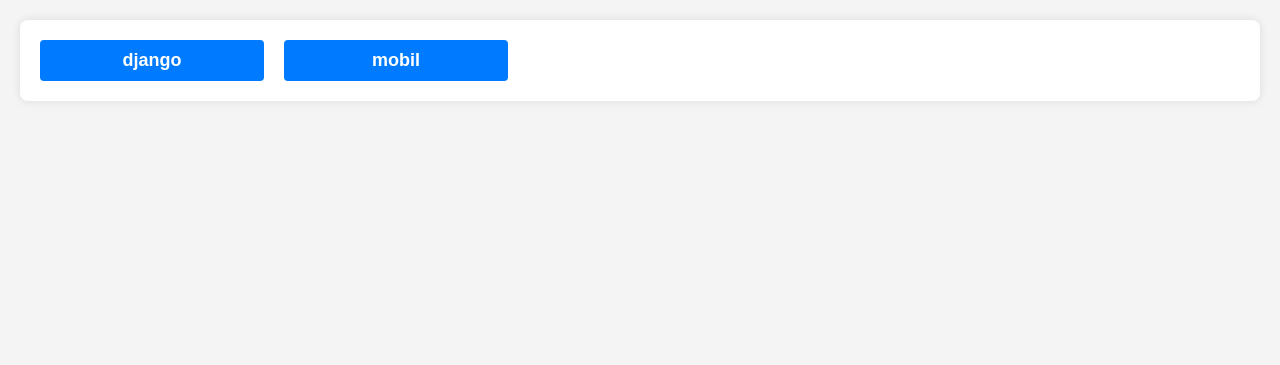
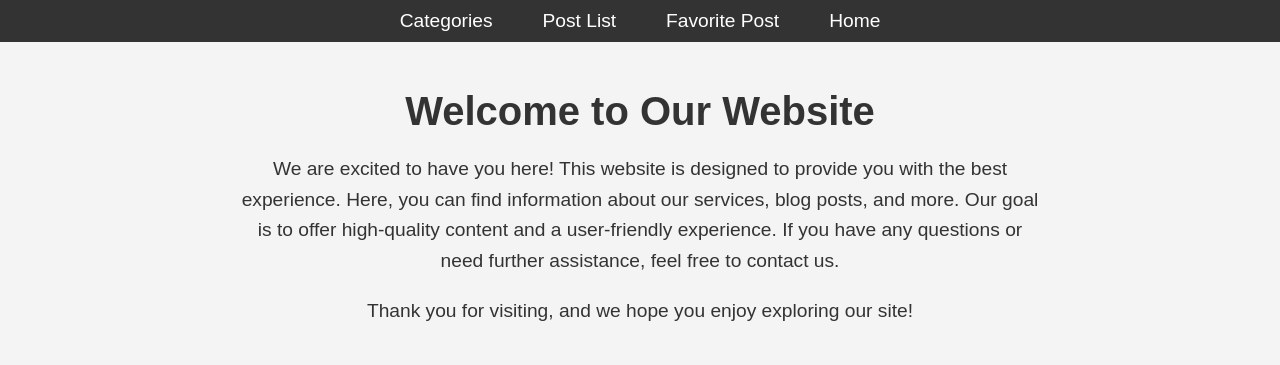
Before and after one commit to mahdi059/blog-project, a Django app: page / in a window 1280 px wide. Shown: the top 365 px of the page. Run offline with Django 5.2, Linux system fonts and the light colour scheme; data comes from the database, SQL or seed files in the repository.

Commit message:
last commit for version 1 . add home page...

```diff
--- a/blog/urls.py
+++ b/blog/urls.py
@@ -1,10 +1,11 @@
 from django.urls import path
 from . import views
 urlpatterns = [
-    path('' , views.post_list , name="list" ),
+    path('posts' , views.post_list , name="list" ),
     path('category/' , views.categories_list , name="category_list" ),
-    path('<int:post_id>/' , views.post_detail , name="detail" ),
+    path('post/<int:post_id>/' , views.post_detail , name="detail" ),
     path('cat/<int:cat_id>/' , views.categories_detail , name="category_detail" ),
-    path('favorite/' , views.favorite_posts , name="favorite_post")
+    path('favorite/' , views.favorite_posts , name="favorite_post"),
+    path('' , views.home , name="home")
 
 ]
--- a/blog/views.py
+++ b/blog/views.py
@@ -60,3 +60,7 @@
     }
 
     return render(request, 'post/favorite.html', context)
+
+def home(request):
+
+    return render(request , "post/home.html")
--- a/static/css/styles.css
+++ b/static/css/styles.css
@@ -265,3 +265,65 @@
     color: #666;
     text-align: center;
 }
+
+/* styles.css */
+.home-container {
+    max-width: 800px;
+    margin: 0 auto;
+    padding: 20px;
+    text-align: center;
+}
+
+.home-container h1 {
+    font-size: 2.5em;
+    margin-bottom: 20px;
+}
+
+.home-container p {
+    font-size: 1.2em;
+    line-height: 1.6;
+}
+
+/* styles.css */
+
+/* Reset some default styles */
+ul {
+    padding: 0;
+    margin: 0;
+    list-style: none;
+}
+
+/* styles.css */
+
+/* Reset default styles for the navigation menu */
+nav ul {
+    padding: 0;
+    margin: 0;
+    list-style: none;
+}
+
+/* Style for the navigation menu */
+nav ul {
+    display: flex;
+    justify-content: center; /* Center the items horizontally */
+    gap: 20px; /* Space between the links */
+    background-color: #333; /* Background color for the menu */
+    padding: 10px 0; /* Padding above and below the menu */
+}
+
+nav li {
+    margin: 0;
+}
+
+nav a {
+    text-decoration: none; /* Remove underline from links */
+    color: #fff; /* White text color */
+    font-size: 1.2em; /* Font size */
+    padding: 10px 15px; /* Padding inside each link */
+    border-radius: 5px; /* Rounded corners for the links */
+    transition: background-color 0.3s; /* Smooth transition for background color on hover */
+}
+
+nav a:hover {
+    background-color: #555; /* Darker background color on hover */
+}
--- a/templates/base.html
+++ b/templates/base.html
@@ -8,6 +8,16 @@
     <link rel="stylesheet" href="{% static 'css/styles.css' %}">
 </head>
 <body>
+
+    <nav>
+        <ul>
+            <li><a href="{% url 'category_list' %}">Categories</a></li>
+            <li><a href="{% url 'list' %}">Post List</a></li>
+            <li><a href="{% url 'favorite_post' %}">Favorite Post</a></li>
+            <li><a href="{% url 'home' %}">Home</a></li>
+        </ul>
+    </nav>
+
     {% block content %}{% endblock %}
 </body>
 </html>
--- /dev/null
+++ b/templates/post/home.html
@@ -0,0 +1,15 @@
+{% extends "base.html" %}
+
+{% block content %}
+    <div class="home-container">
+        <h1>Welcome to Our Website</h1>
+        <p>
+            We are excited to have you here! This website is designed to provide you with the best experience.
+            Here, you can find information about our services, blog posts, and more. Our goal is to offer high-quality content
+            and a user-friendly experience. If you have any questions or need further assistance, feel free to contact us.
+        </p>
+        <p>
+            Thank you for visiting, and we hope you enjoy exploring our site!
+        </p>
+    </div>
+{% endblock %}
```
